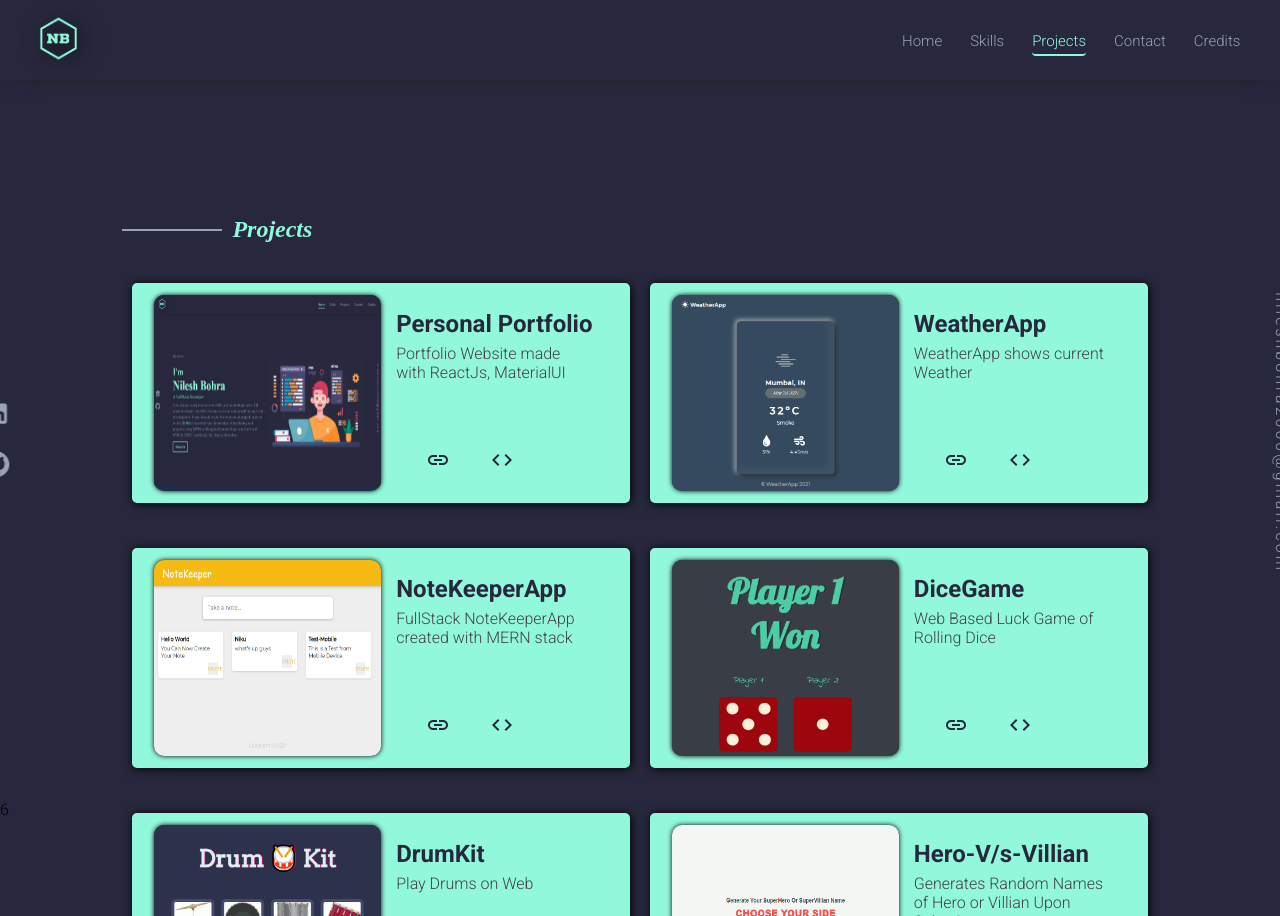
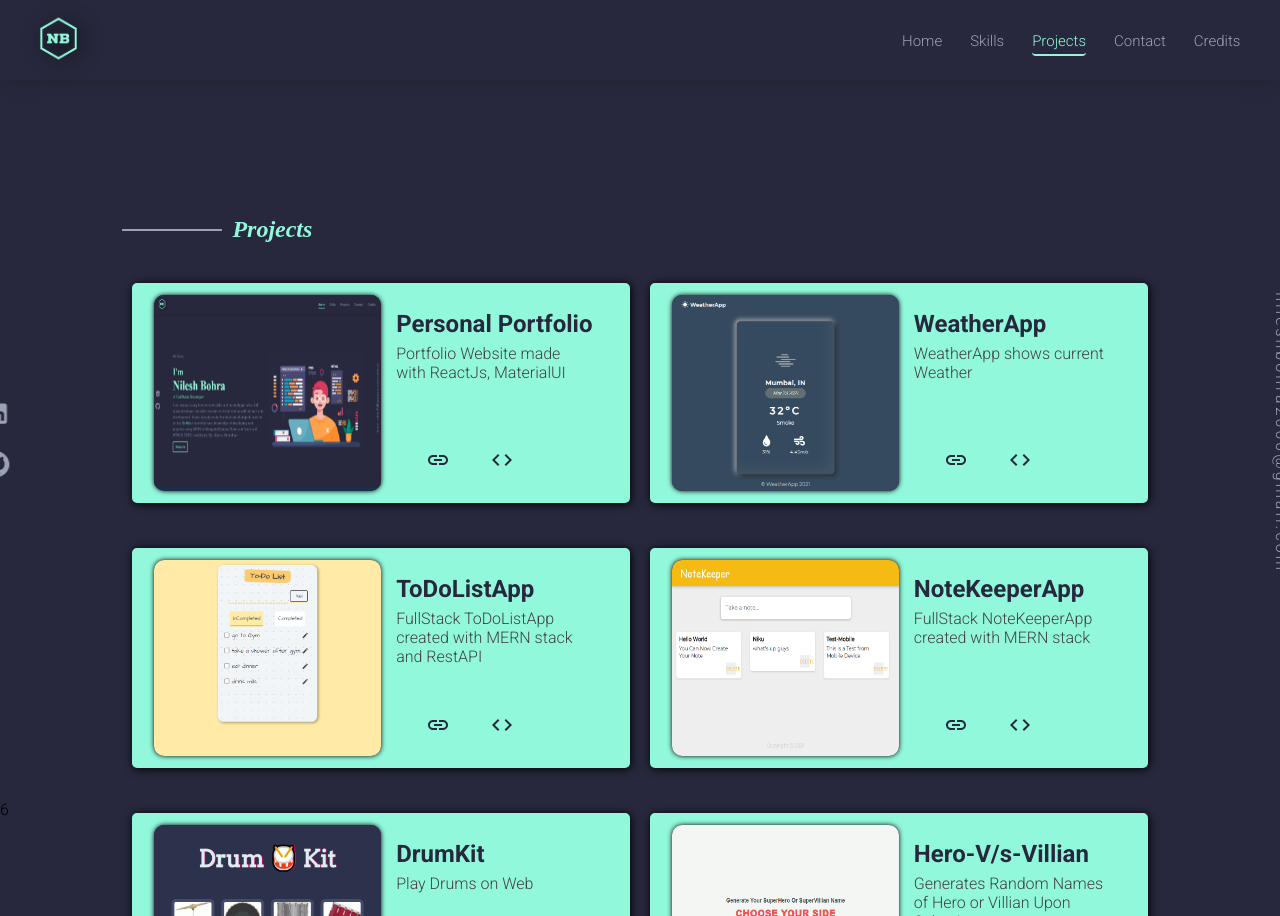
Before and after one commit to nileshbohra/Portfolio-Web, a React (Create React App) app: page /Projects in a window 1280 px wide. Shown: the top 916 px of the page. Built offline with nearby package versions, Linux system fonts and the light colour scheme.

Commit message:
added new project

```diff
--- a/src/components/pages/Projects.jsx
+++ b/src/components/pages/Projects.jsx
@@ -27,20 +27,20 @@ export default function Projects() {
         </div>
         <div className="projectsList">
           <ProjectItem
+            imageSrc="./images/ProjectImgs/todo-list-ease.netlify.png"
+            imageAlt="ToDoListApp"
+            projectTitle="ToDoListApp"
+            projectDesc="FullStack ToDoListApp created with MERN stack and RestAPI"
+            projectWebsite="https://todo-list-ease.netlify.app"
+            projectCode="https://github.com/nileshbohra/To-Do-List-App"
+          />
+          <ProjectItem
             imageSrc="./images/ProjectImgs/notekeeper-reactapp.png"
             imageAlt="NoteKeeperApp"
             projectTitle="NoteKeeperApp"
             projectDesc="FullStack NoteKeeperApp created with MERN stack"
             projectWebsite="https://notekeeper-reactapp.netlify.app/"
             projectCode="https://github.com/nileshbohra/NoteKeeper"
-          />
-          <ProjectItem
-            imageSrc="./images/ProjectImgs/dicegame-js.png"
-            imageAlt="DiceGame"
-            projectTitle="DiceGame"
-            projectDesc="Web Based Luck Game of Rolling Dice"
-            projectWebsite="https://dicegame-js.netlify.app/"
-            projectCode="https://github.com/nileshbohra/DiceGame"
           />
         </div>
         <div className="projectsList">
@@ -61,6 +61,16 @@ export default function Projects() {
             projectCode="https://github.com/nileshbohra/SuperHero-Vs-SuperVillian"
           />
         </div>
+        <div className="projectsList">
+          <ProjectItem
+            imageSrc="./images/ProjectImgs/dicegame-js.png"
+            imageAlt="DiceGame"
+            projectTitle="DiceGame"
+            projectDesc="Web Based Luck Game of Rolling Dice"
+            projectWebsite="https://dicegame-js.netlify.app/"
+            projectCode="https://github.com/nileshbohra/DiceGame"
+          />
+        </div>
         <div className="moreProjects">
           <a
             href="https://github.com/nileshbohra?tab=repositories"
```
Also changed, not shown: public/images/ProjectImgs/simple-calculator.png (deleted), public/images/ProjectImgs/todo-list-ease.netlify.png (added).
